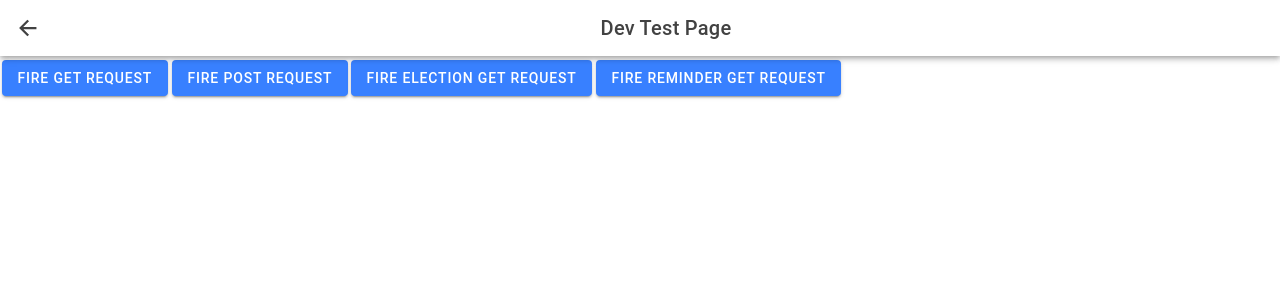
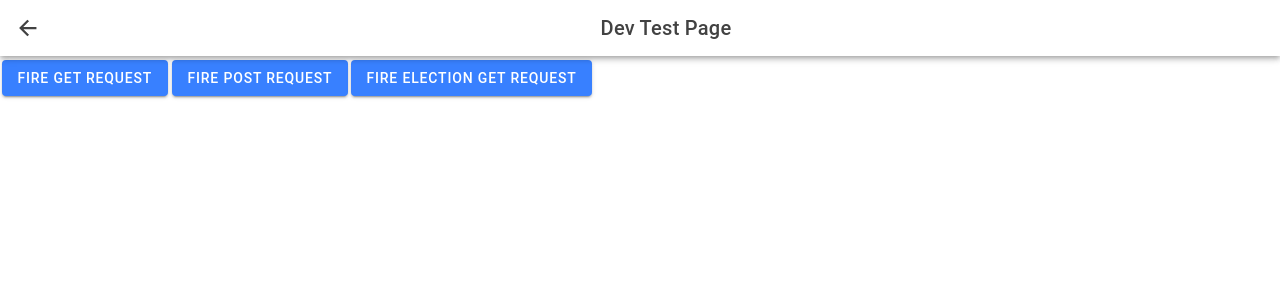
Before and after one commit to PhilipWright96/ElectionReminders, a React (Vite) app: page /devTestPage in a window 1280 px wide. Shown: the top 300 px of the page. Built offline with nearby package versions, Linux system fonts and the light colour scheme.

Commit message:
Remove unused method

```diff
--- a/src/backendConnectors/backendConnector.ts
+++ b/src/backendConnectors/backendConnector.ts
@@ -46,27 +46,6 @@ export async function getElectionDataFromBackend(): Promise<ElectionData[]> {
     return await electionResultsFromBackend;
 }
 
-export async function getReminderDataFromBackend(): Promise<ReminderData[]> {
-    console.log("Retrieving reminder data");
-    if (!enableBackendTesting) {
-        console.log("Backend testing switched off - returning front end dummy data");
-        return dummyReminderData;
-    }
-    // Below code is just for testing until we have SSL properly set up
-    await HTTP.setServerTrustMode("nocheck");
-    const testUserId = "123",
-        urlSearchParams = new URLSearchParams({ userId: testUserId }),
-        headers = {
-            "Content-Type": "application/json",
-        },
-        url = `${backendUrl}/remindersForUser?${urlSearchParams.toString()}`;
-
-    const reminderResultsFromBackend = await HTTP.get(url, {}, headers).then((res) => res.data).catch((error) => {
-        console.error(`Error retrieving reminder results from backend ${+error}`);
-    });
-
-    return await reminderResultsFromBackend;
-}
 
 
 export async function postDataToBackend() {
--- a/src/components/DevTestPage/DevTestPage.tsx
+++ b/src/components/DevTestPage/DevTestPage.tsx
@@ -1,7 +1,7 @@
 import { IonHeader, IonPage, IonTitle, IonToolbar, IonContent, IonBackButton, IonButtons, IonButton } from '@ionic/react';
 import React from 'react';
 import { RouteComponentProps } from 'react-router';
-import { getDataFromBackend, getElectionDataFromBackend, getReminderDataFromBackend, postDataToBackend } from '../../backendConnectors/backendConnector';
+import { getDataFromBackend, getElectionDataFromBackend, postDataToBackend } from '../../backendConnectors/backendConnector';
 
 interface DevTestPageProperties extends RouteComponentProps<object> { }
 
@@ -22,7 +22,6 @@ const DevTestPage: React.FC<DevTestPageProperties> = () => {
                 <IonButton onClick={getDataFromBackend}>Fire get request</IonButton>
                 <IonButton onClick={postDataToBackend}>Fire post request</IonButton>
                 <IonButton onClick={getElectionDataFromBackend}>Fire election get request</IonButton>
-                <IonButton onClick={getReminderDataFromBackend}>Fire reminder get request</IonButton>
             </IonContent>
         </IonPage >
 
```
